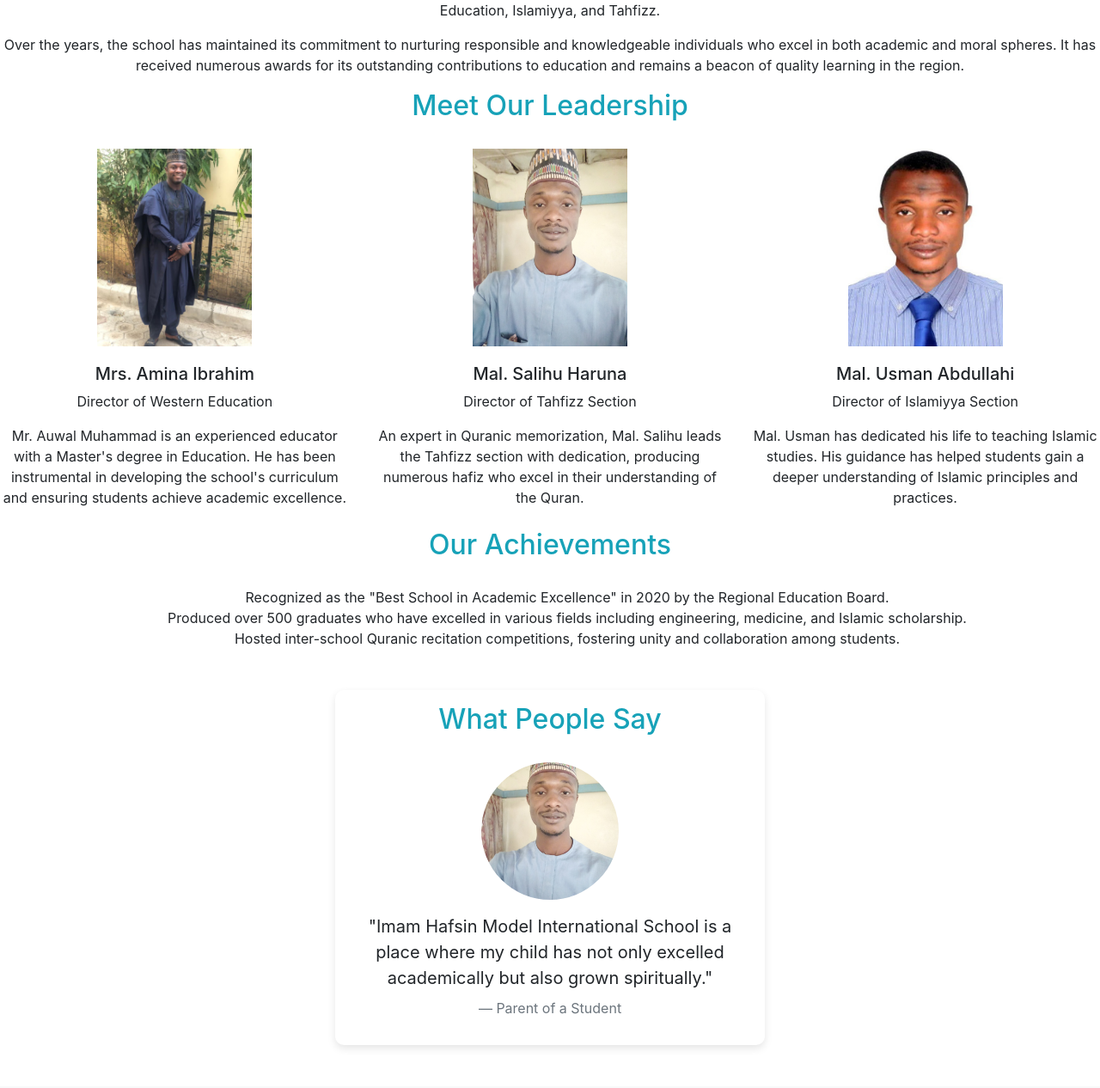
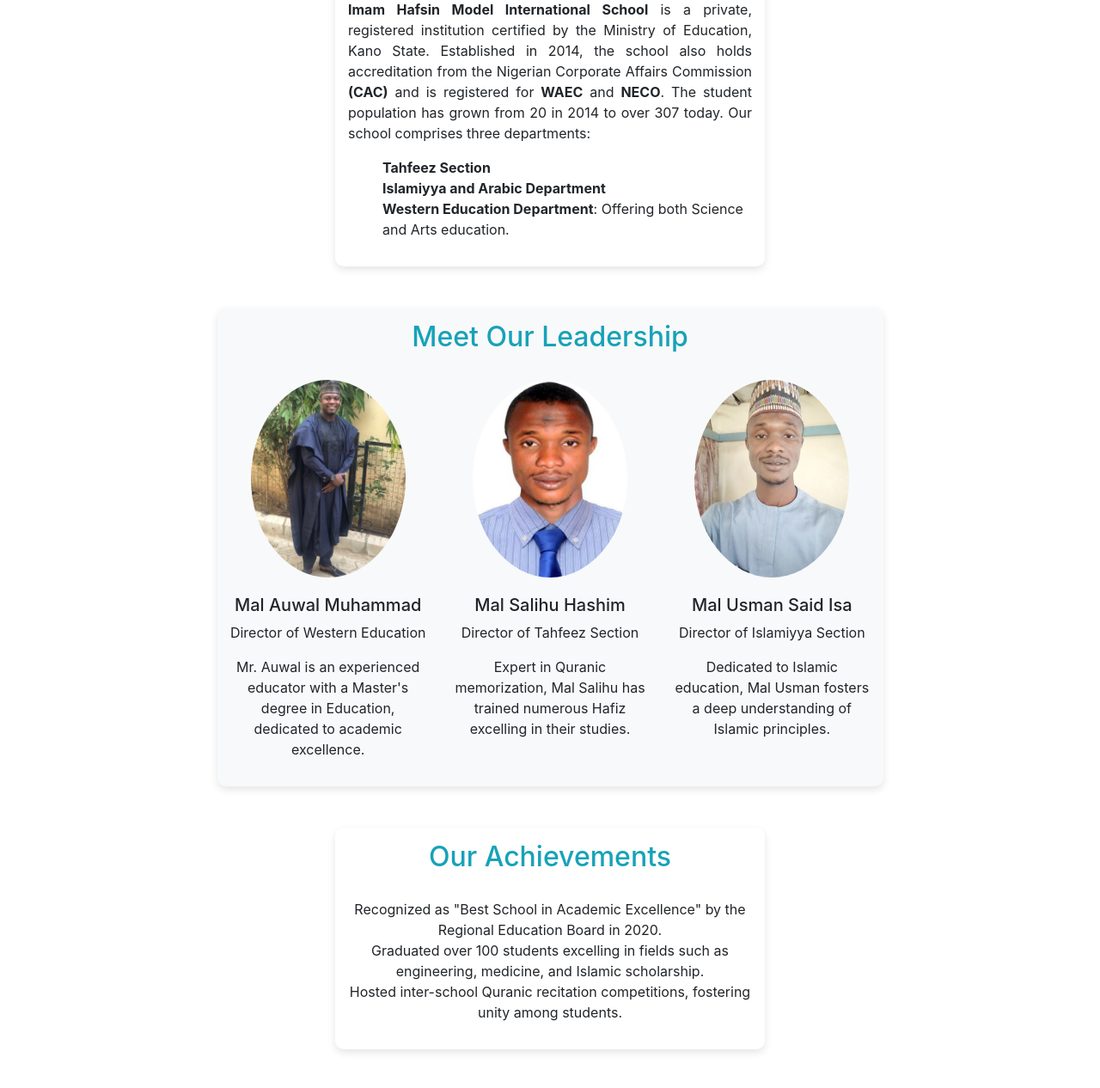
Before and after one commit to shamsu557/IHMIS, a website: page about.html in a window 1280 px wide. Shown: the part 602-1868 px from the top of the page at 86% size. Drawn offline with nearby package versions, Linux system fonts and the light colour scheme.

Commit message:
Add files via upload

```diff
--- a/about.html
+++ b/about.html
@@ -48,124 +48,104 @@
   </nav>
 
   <!-- Hero Section -->
-    <div class="hero-section">
+  <div class="hero-section text-center py-5 bg-primary text-white">
     <h1>Imam Hafsin Model International School</h1>
+    <p>Where Knowledge Meets Excellence</p>
   </div>
 
   <!-- History of the School -->
-    <div class="history-container text-center my-3">
-        <h2 class="section-title">Our History</h2>
-        <p>
-            Imam Hafsin Model International School was established in 1995 with the aim of providing holistic education
-            that combines modern academic excellence with Islamic teachings. Starting as a small institution with only 50 students,
-            the school has grown into a well-respected educational center, offering three distinct sections: Western Education, Islamiyya, and Tahfizz.
+  <div class="container my-5">
+    <h2 class="section-title text-center">Our History</h2>
+    <p class="text-justify">
+      <strong>Imam Hafsin Model International School</strong> is a private, registered institution certified by the Ministry of Education, Kano State. Established in 2014, the school also holds accreditation from the Nigerian Corporate Affairs Commission <strong>(CAC)</strong> and is registered for <strong>WAEC</strong> and <strong>NECO</strong>. The student population has grown from 20 in 2014 to over 307 today. Our school comprises three departments:
     </p>
-        <p>
-            Over the years, the school has maintained its commitment to nurturing responsible and knowledgeable individuals who excel in both academic and moral spheres.
-            It has received numerous awards for its outstanding contributions to education and remains a beacon of quality learning in the region.
-        </p>
+    <ul>
+      <li><strong>Tahfeez Section</strong></li>
+      <li><strong>Islamiyya and Arabic Department</strong></li>
+      <li><strong>Western Education Department</strong>: Offering both Science and Arts education.</li>
+    </ul>
   </div>
 
   <!-- Leadership Section -->
-    <div class="leader-container my-2">
-        <h2 class="section-title">Meet Our Leadership</h2>
+  <div class="container-fluid my- bg-light">
+    <h2 class="section-title text-center">Meet Our Leadership</h2>
     <div class="row text-center">
-              <!-- Director of Western Education -->
       <div class="col-md-4">
-                <img src="auwal1.jfif" alt="Director of Western Education" class="profile-pic">
-                <h5>Mrs. Amina Ibrahim</h5>
+        <img src="auwal1.jfif" alt="Director of Western Education" class="profile-pic rounded-circle">
+        <h5>Mal Auwal Muhammad</h5>
         <p>Director of Western Education</p>
-                <p>
-                    Mr. Auwal Muhammad is an experienced educator with a Master's degree in Education. He has been instrumental in
-                    developing the school's curriculum and ensuring students achieve academic excellence.
-                </p>
+        <p>Mr. Auwal is an experienced educator with a Master's degree in Education, dedicated to academic excellence.</p>
       </div>
       <div class="col-md-4">
-                <img src="shamsu.jpg" alt="Founder" class="profile-pic">
-                <h5>Mal. Salihu Haruna</h5>
-                <p>Director of Tahfizz Section</p>
-                <p>
-                    An expert in Quranic memorization, Mal. Salihu leads the Tahfizz section with dedication, producing numerous
-                    hafiz who excel in their understanding of the Quran.
-                </p>
+        <img src="passport.jpg" alt="Director of Tahfeez Section" class="profile-pic rounded-circle">
+        <h5>Mal Salihu Hashim</h5>
+        <p>Director of Tahfeez Section</p>
+        <p>Expert in Quranic memorization, Mal Salihu has trained numerous Hafiz excelling in their studies.</p>
       </div>
-
-            <!-- Director of Islamiyya -->
       <div class="col-md-4">
-                <img src="passport.jpg" alt="Director of Islamiyya" class="profile-pic">
-                <h5>Mal. Usman Abdullahi</h5>
+        <img src="shamsu.jpg" alt="Director of Islamiyya Section" class="profile-pic rounded-circle">
+        <h5>Mal Usman Said Isa</h5>
         <p>Director of Islamiyya Section</p>
-                <p>
-                    Mal. Usman has dedicated his life to teaching Islamic studies. His guidance has helped students gain a deeper
-                    understanding of Islamic principles and practices.
-                </p>
+        <p>Dedicated to Islamic education, Mal Usman fosters a deep understanding of Islamic principles.</p>
       </div>
     </div>
   </div>
 
-    <!-- School Achievements Section -->
-    <div class="achievements-container text-center my-2">
+  <!-- Achievements Section -->
+  <div class="container my-5 text-center">
     <h2 class="section-title">Our Achievements</h2>
-        <ul>
-            <li>Recognized as the "Best School in Academic Excellence" in 2020 by the Regional Education Board.</li>
-            <li>Produced over 500 graduates who have excelled in various fields including engineering, medicine, and Islamic scholarship.</li>
-            <li>Hosted inter-school Quranic recitation competitions, fostering unity and collaboration among students.</li>
+    <ul class="list-unstyled">
+      <li>Recognized as "Best School in Academic Excellence" by the Regional Education Board in 2020.</li>
+      <li>Graduated over 100 students excelling in fields such as engineering, medicine, and Islamic scholarship.</li>
+      <li>Hosted inter-school Quranic recitation competitions, fostering unity among students.</li>
     </ul>
   </div>
 
   <!-- Testimonials Section -->
-<div class="container my-5">
-    <h2 class="section-title">What People Say</h2>
-    <div id="testimonialsCarousel" class="carousel slide" data-bs-ride="carousel" data-bs-interval="7000">
+  <div class="container my-5 bg-light">
+    <h2 class="section-title text-center">What People Say</h2>
+    <div id="testimonialsCarousel" class="carousel slide" data-bs-ride="carousel">
       <div class="carousel-inner">
-            <!-- Testimonial 1 -->
         <div class="carousel-item active">
-                <div class="text-center">
-                    <img src="shamsu.jpg" alt="Parent" class="rounded-circle" style="width: 160px; height: 160px; object-fit: cover; object-position: top 15%;">
-                    <blockquote class="blockquote mt-3">
-                        <p class="mb-0">
-                            "Imam Hafsin Model International School is a place where my child has not only excelled academically but also grown spiritually."
-                        </p>
-                        <footer class="blockquote-footer mt-2">Parent of a Student</footer>
+          <blockquote class="blockquote text-center">
+            <img src="passport.jpg" alt="Parent" class="rounded-circle mb-3" style="width: 120px; height: 120px;">
+            <p class="mb-0">"Imam Hafsin Model International School is where my child has excelled academically and spiritually."</p>
+            <footer class="blockquote-footer">Parent of a Student</footer>
           </blockquote>
         </div>
-            </div>
-            <!-- Testimonial 2 -->
         <div class="carousel-item">
-                <div class="text-center">
-                    <img src="passport.jpg" alt="Former Student" class="rounded-circle" style="width: 160px; height: 160px; object-fit: cover; object-position: top 15%;">
-                    <blockquote class="blockquote mt-3">
-                        <p class="mb-0">
-                            "The teachers are highly skilled, and the environment is conducive for learning."
-                        </p>
-                        <footer class="blockquote-footer mt-2">Former Student</footer>
+          <blockquote class="blockquote text-center">
+            <img src="shamsu.jpg" alt="Former Student" class="rounded-circle mb-3" style="width: 120px; height: 120px;">
+            <p class="mb-0">"The teachers are highly skilled, and the environment is conducive for learning."</p>
+            <footer class="blockquote-footer">Former Student</footer>
           </blockquote>
         </div>
-            </div>
-            <!-- Testimonial 3 -->
         <div class="carousel-item">
-                <div class="text-center">
-                    <img src="former.jpeg" alt="Community Member" class="rounded-circle" style="width: 160px; height: 160px; object-fit: cover; object-position: top 15%;">
-                    <blockquote class="blockquote mt-3">
-                        <p class="mb-0">
-                            "The school's integration of Islamic and Western education is commendable. A truly unique institution!"
-                        </p>
-                        <footer class="blockquote-footer mt-2">Community Member</footer>
+          <blockquote class="blockquote text-center">
+            <img src="passport.jpg" alt="Community Member" class="rounded-circle mb-3" style="width: 120px; height: 120px;">
+            <p class="mb-0">"The school's integration of Islamic and Western education is truly commendable."</p>
+            <footer class="blockquote-footer">Community Member</footer>
           </blockquote>
         </div>
       </div>
     </div>
   </div>
-</div>
-
 <!-- Footer -->
 <div class="footer bg-light mt-5">
     <div class="row text-center py-3">
         <div class="col-md-4">
             <p><strong>Imam Hafsin Model International School</strong></p>
-                <p>622, Yakasai Street, Tal'udu G/Kaya</p>
-                <p>Email: imamhafsin@gmail.com</p>
-                <p>Phone: 08030999939939399</p>
+            <p>No.60 Sani Yakasai Street</p>
+            <p>Tal'udu G/Kaya, Gwale LGA</p>
+            <p>Kano State</p>
+            <p>
+              <i class="fas fa-envelope"></i>
+              <a href="mailto:imamhafsin@gmail.com">imamhafsin@gmail.com</a>
+            </p>
+            <p>
+              <i class="fas fa-phone"></i>
+              <a href="tel:08142458654">08142458654</a>
+            </p>
           </div>
       <div class="col-md-4">
         <a href="https://www.facebook.com/prof.johndoe" target="_blank" class="d-block mb-2">
@@ -182,13 +162,14 @@
         </a>
       </div>
       <div class="col-md-4">
-                <p>&copy; IHMIS 2024</p>
+        <p>&copy; IHMIS & SAFS Technologies 2025</p>
         <p>All rights reserved.</p>
       </div>
     </div>
   </div>
   <!-- Back to top button -->
   <button onclick="topFunction()" id="myBtn" title="Go to top"><i class="fas fa-arrow-up"></i></button>
+
   <!-- Scripts -->
   <script src="login.js"></script>
   <script src="https://code.jquery.com/jquery-3.5.1.slim.min.js"></script>
@@ -197,6 +178,3 @@
   <script src="https://cdnjs.cloudflare.com/ajax/libs/bootstrap/5.1.3/js/bootstrap.bundle.min.js"></script>
 </body>
   </html>
-
-</body>
-</html>
--- a/style.css
+++ b/style.css
@@ -17,6 +17,14 @@
   border-radius: 10px;
   background: white;
   }
+  .container-fluid {
+    max-width: 775px; /* Fixed width for larger screens */
+    margin: auto;
+    padding: 15px;
+    box-shadow: 0 4px 10px rgba(0, 0, 0, 0.1);
+    border-radius: 10px;
+    background: white;
+    }
 
 /* Ensure table is responsive */
 table {
@@ -471,6 +479,9 @@
 .news-section {
   padding: 20px;
 }
+.new-section, li{
+  list-style: none;
+}
 .hero-section {
   background: url('students.jfif') no-repeat center center/cover;
   height: 350px;
```
Also changed, not shown: index.html (+1 -1 lines). Lines whose indentation alone changed are shown as unchanged.
